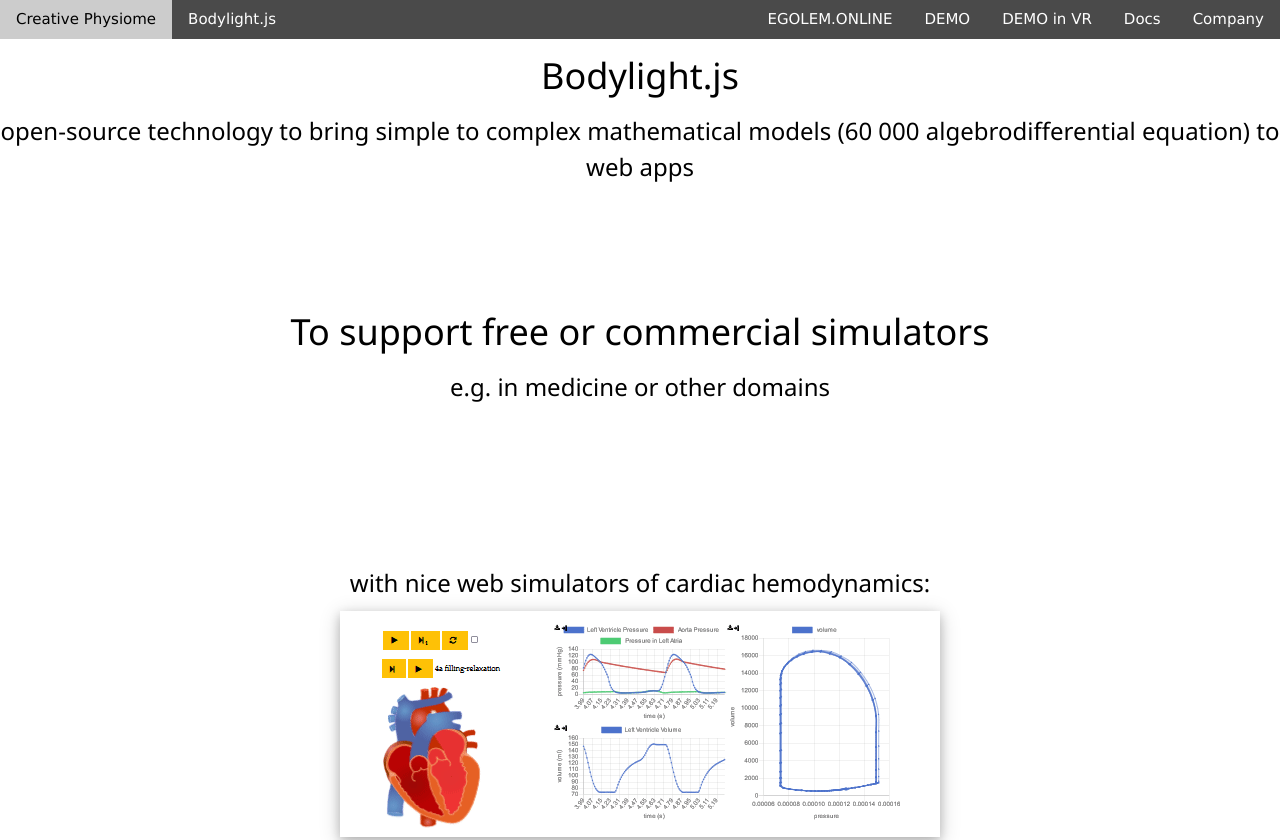
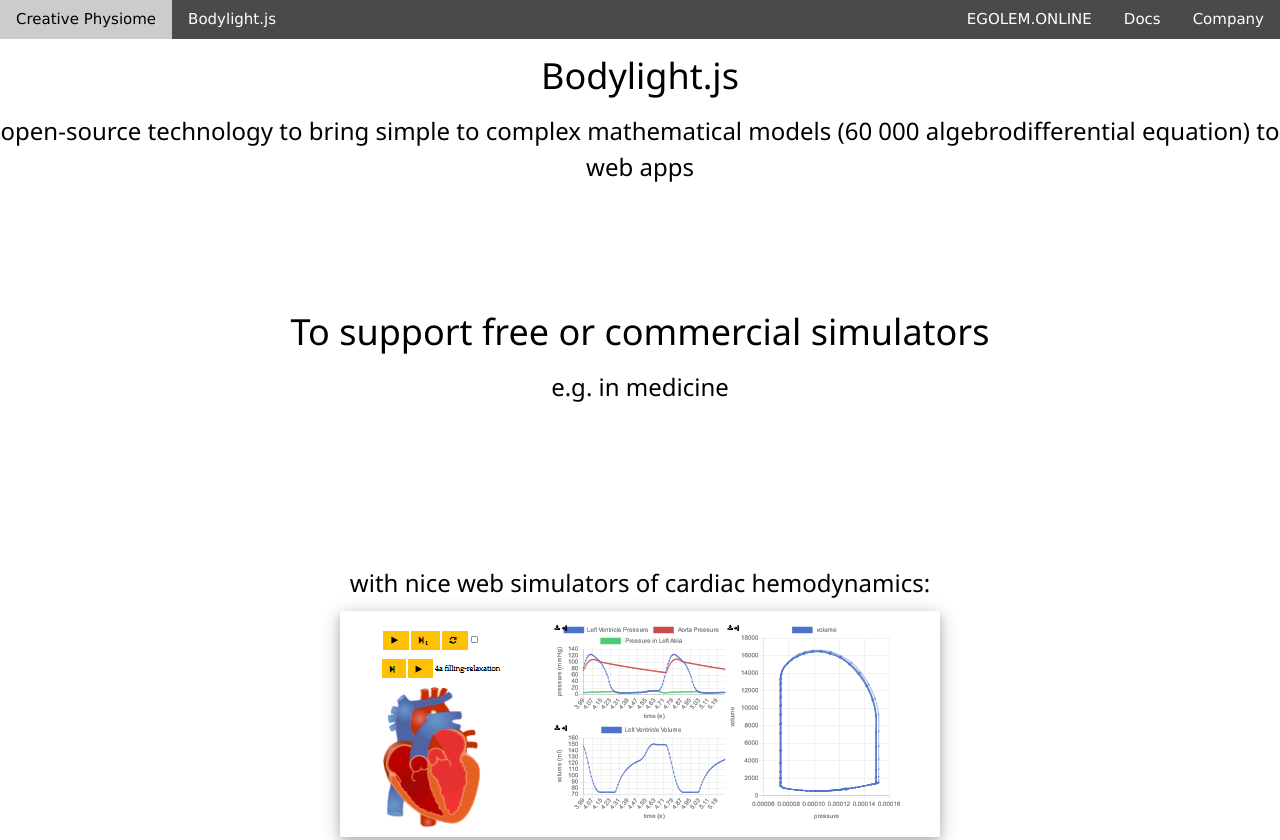
Before and after one commit to creative-connections/creative-connections.github.io, a plain HTML site: page index.html in a window 1280 px wide. Shown: the top 840 px of the page. Drawn offline with nearby package versions, Linux system fonts and the light colour scheme.

Commit message:
Update index.html

```diff
--- a/index.html
+++ b/index.html
@@ -16,26 +16,16 @@
 
           <a class="w3-bar-item w3-button w3-right" href="https://www.creativeconnections.cz">Company</a>
           <a class="w3-bar-item w3-button w3-right" href="/Bodylight-docs/reference/">Docs</a>
-          <a class="w3-bar-item w3-button w3-right" href="/VR/breathing/" title="demo of 3D virtualbody with live animation using VR/AR capabilities">DEMO in VR</a>
-          <a class="w3-bar-item w3-button w3-right" href="https://egolem.online/demo" title="demo simulators with interactive animation">DEMO</a>
           <a class="w3-bar-item w3-button w3-right" href="https://egolem.online" title="egolem online portal">EGOLEM.ONLINE</a>
       </header>
-      <!--h1 class="w3-center">unique opportunity to learn Bodylight.js </h1>
-      <h3 class="w3-center">in pre-conference Workshop EMBC 2022, July 11, Glasgow</h3>
-      <div class="w3-center">
-          <div class="w3-card-2 w3-container w3-padding" style="width:600px;display: inline-block">
-              <img width="100%" src="img/embclogo.png" alt="EMBC 2022 logo" />
-              <a href="https://embc.embs.org/2022/sessions-and-workshops-information/theme-4/#4-2">EMBC 2022 Pre-conference workshop</a>
-          </div>
-      </div>
-      <div style="margin:120px!important">
-      </div-->
+
       <h1 class="w3-center">Bodylight.js </h1>
       <h3 class="w3-center">open-source technology to bring simple to complex mathematical models (60 000 algebrodifferential equation) to web apps</h3>
       <div style="margin:120px!important">
       </div>
       <h1 class="w3-center">To support free or commercial simulators </h1>
-      <h3 class="w3-center">e.g. in medicine or other domains</h3>
+      <h3 class="w3-center">e.g. in medicine</h3>
+
 
       <h3 class="w3-center" style="margin-top:20vh">with nice web simulators of cardiac hemodynamics:</h3>
 
```
